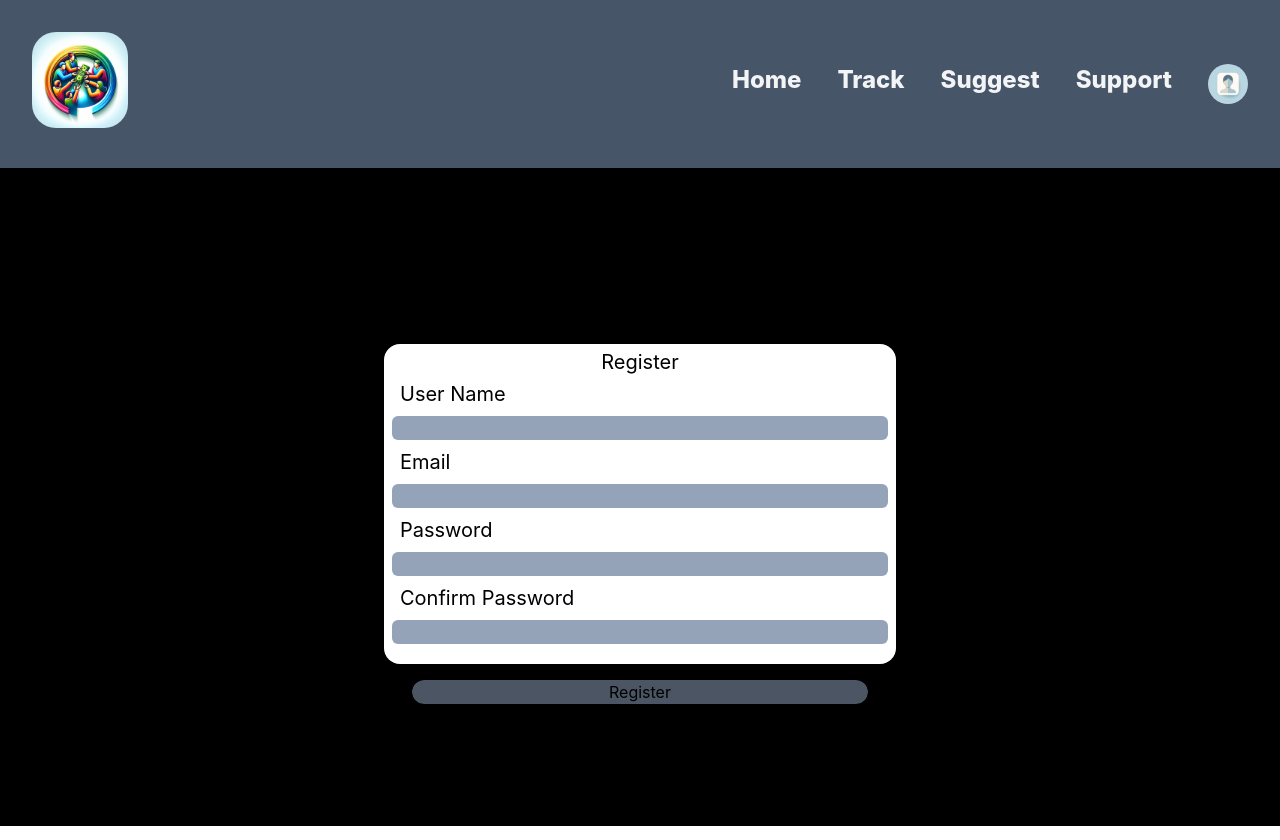
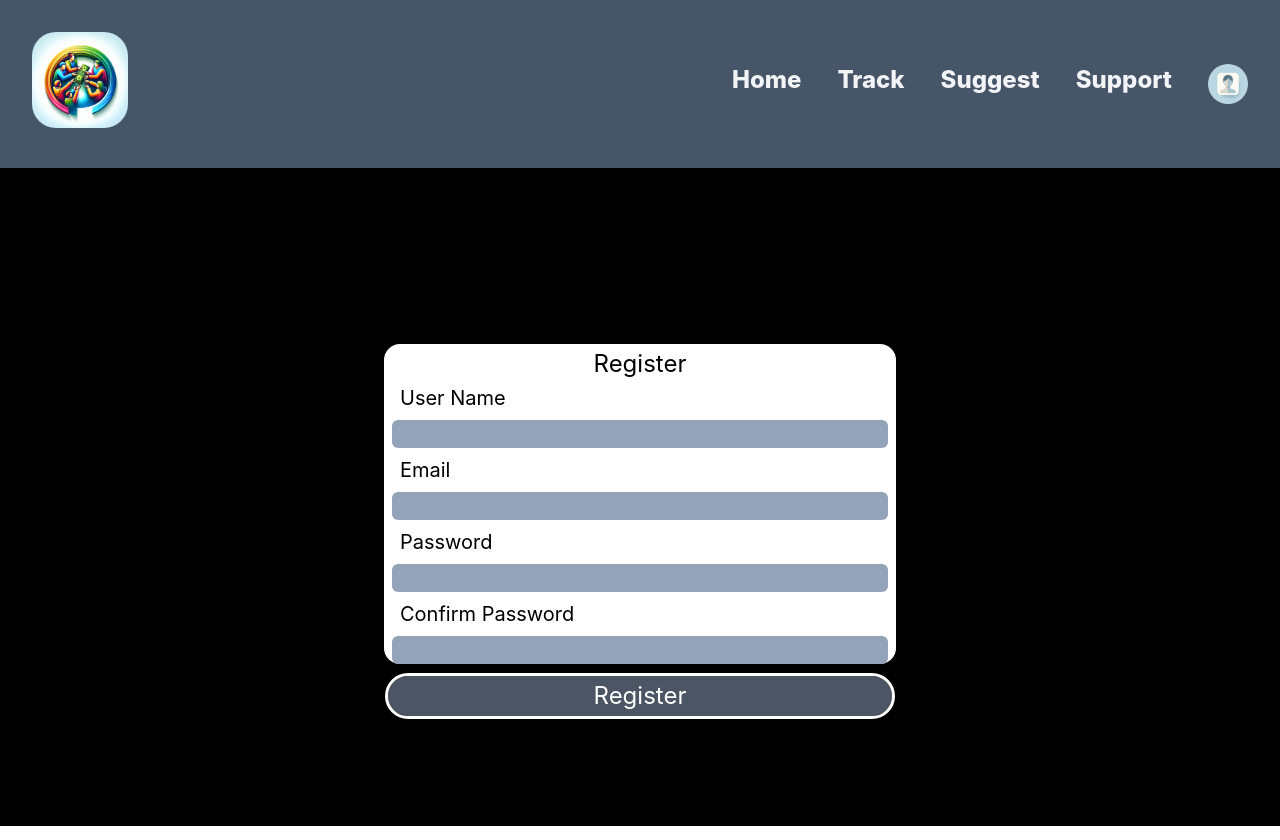
Before and after one commit to Siddharth0101/share-mate, a React (Create React App) app: page /register in a window 1280 px wide. Built offline with nearby package versions, Linux system fonts and the light colour scheme.

Commit message:
register Modal UI

```diff
--- a/src/components/authentication/registerModal.js
+++ b/src/components/authentication/registerModal.js
@@ -1,10 +1,10 @@
 import { Form } from "react-router-dom";
 
 export default function RegisterModal() {
-    return <div className="lg:flex hidden  justify-center">
+    return <div className="flex   justify-center">
         <div className="w-[40vw] h-[40vh] bg-white rounded-2xl m-44">
             <Form>
-                <div className="flex justify-center text-xl text-black m-1 ">
+                <div className="flex justify-center text-2xl text-black m-1 ">
                     Register
                 </div>
                 <div>
@@ -12,7 +12,7 @@ export default function RegisterModal() {
                         User Name
                     </div>
                     <div className="m-2">
-                        <input type="text" className="bg-slate-400 rounded-md w-full"/>
+                        <input type="text" className="bg-slate-400 rounded-md w-full text-xl"/>
                     </div>
                 </div>
                 <div>
@@ -20,7 +20,7 @@ export default function RegisterModal() {
                         Email
                     </div>
                     <div className="m-2">
-                        <input type="email" className="bg-slate-400 rounded-md w-full"/>
+                        <input type="email" className="bg-slate-400 rounded-md w-full text-xl"/>
                     </div>
                 </div>
                 <div>
@@ -28,7 +28,7 @@ export default function RegisterModal() {
                         Password
                     </div>
                     <div className="m-2">
-                        <input type="text" className="bg-slate-400 rounded-md w-full"/>
+                        <input type="password" className="bg-slate-400 rounded-md w-full text-xl"/>
                     </div>
                 </div>
                 <div>
@@ -36,11 +36,11 @@ export default function RegisterModal() {
                         Confirm Password
                     </div>
                     <div className="m-2">
-                        <input type="text" className="bg-slate-400 rounded-md w-full"/>
+                        <input type="text" className="bg-slate-400 rounded-md w-full text-xl"/>
                     </div>
                 </div>
                 <div className="flex justify-center">
-                <button className="outline bg-gray-600 hover:bg-green-800 m-7 w-[50vw] rounded-3xl">Register</button>
+                <button className="outline bg-gray-600 hover:bg-green-800 m-1 w-[50vw] rounded-3xl text-white text-2xl p-1">Register</button>
                 </div>
             </Form>
         </div>
```
